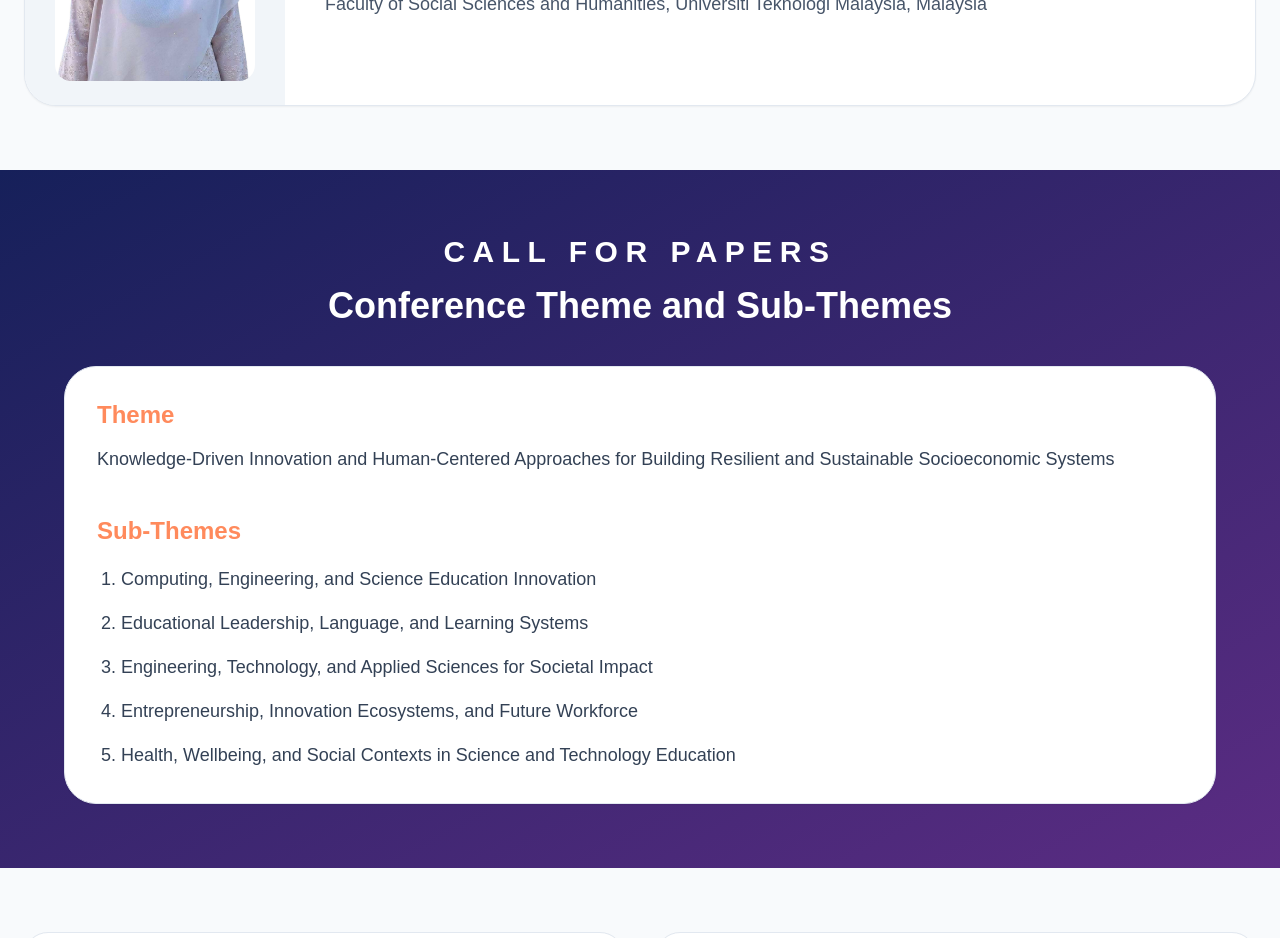
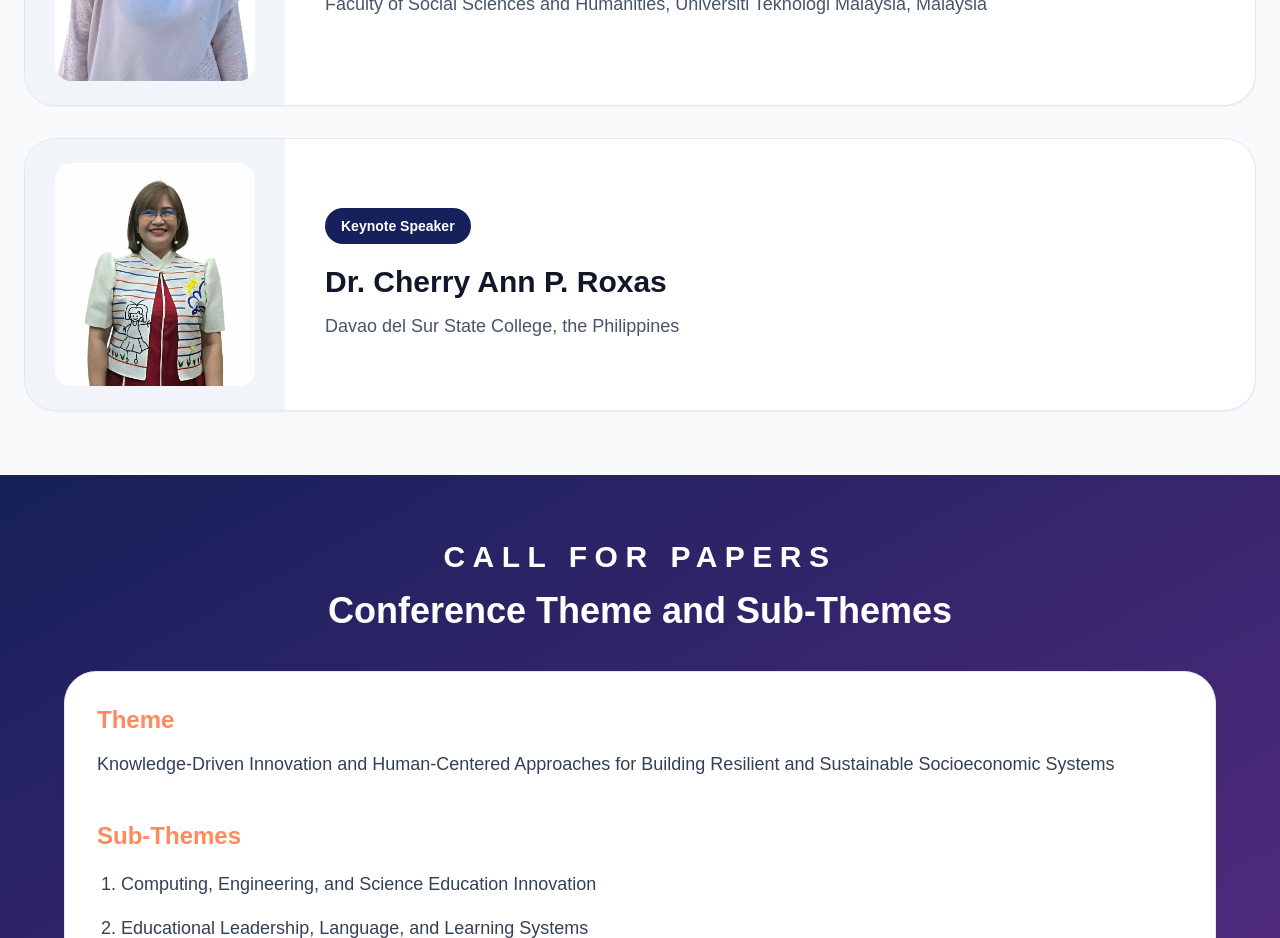
Before and after one commit to hhidayatinc/bs26, a React (Vite) app: page /conference/invent-2026 in a window 1280 px wide. Shown: the part 6560-7498 px from the top of the page. Built offline with nearby package versions, Linux system fonts and the light colour scheme.

Commit message:
add keynote speaker

```diff
--- a/src/pages/conferences/InventConference.jsx
+++ b/src/pages/conferences/InventConference.jsx
@@ -39,6 +39,13 @@ const speakers = [
     name: "Assoc. Prof. Dr. Corrienna Abdul Talib",
     title: "Faculty of Social Sciences and Humanities, Universiti Teknologi Malaysia, Malaysia",
     image: "/images/corriena.jpeg",
+    tbc: false,
+  },
+  {
+    role: "Keynote Speaker",
+    name: "Dr. Cherry Ann P. Roxas",
+    title: "Davao del Sur State College, the Philippines",
+    image: "/images/Cherry.jpeg",
     tbc: false,
   },
 ];
```
Also changed, not shown: public/images/Cherry.jpeg (added).
